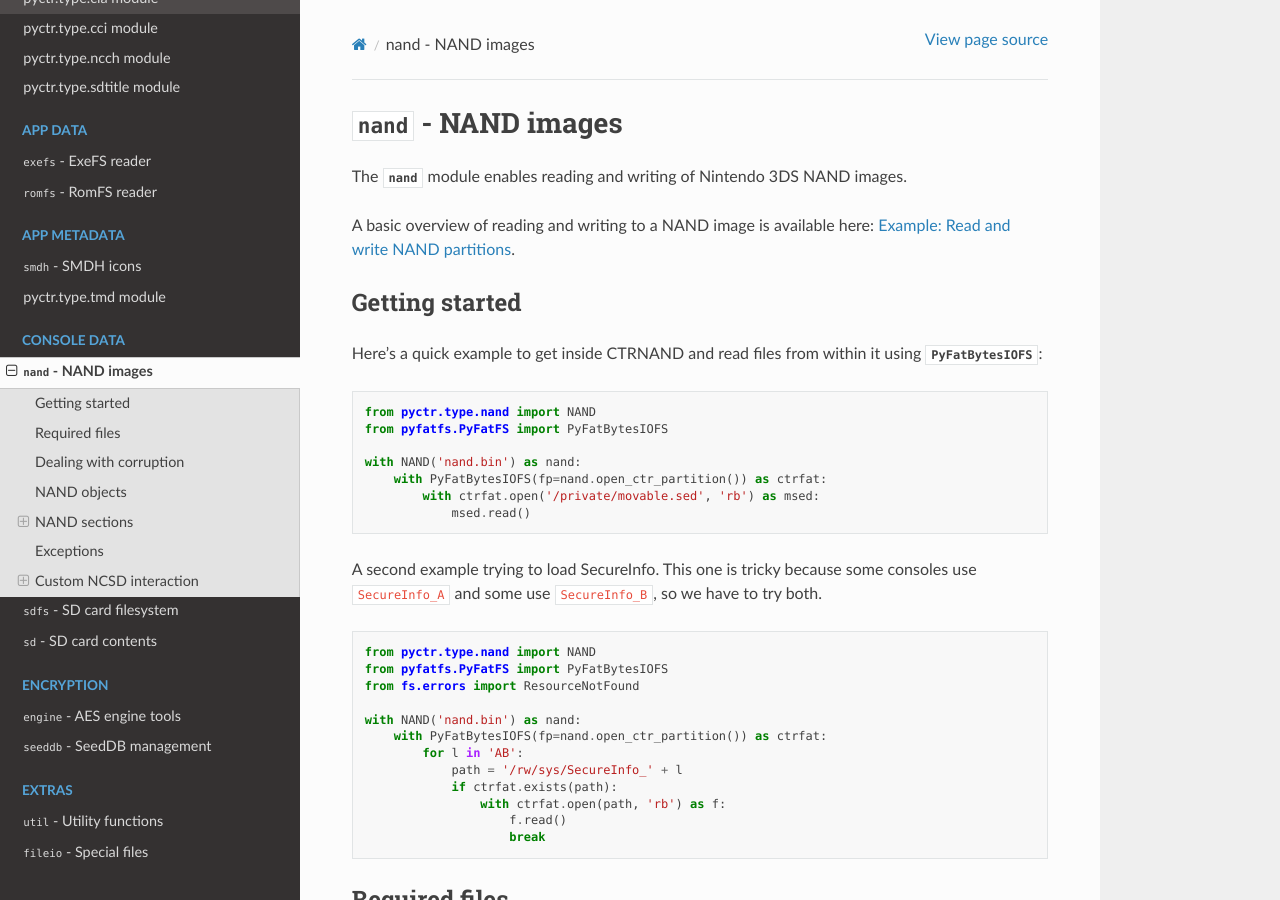
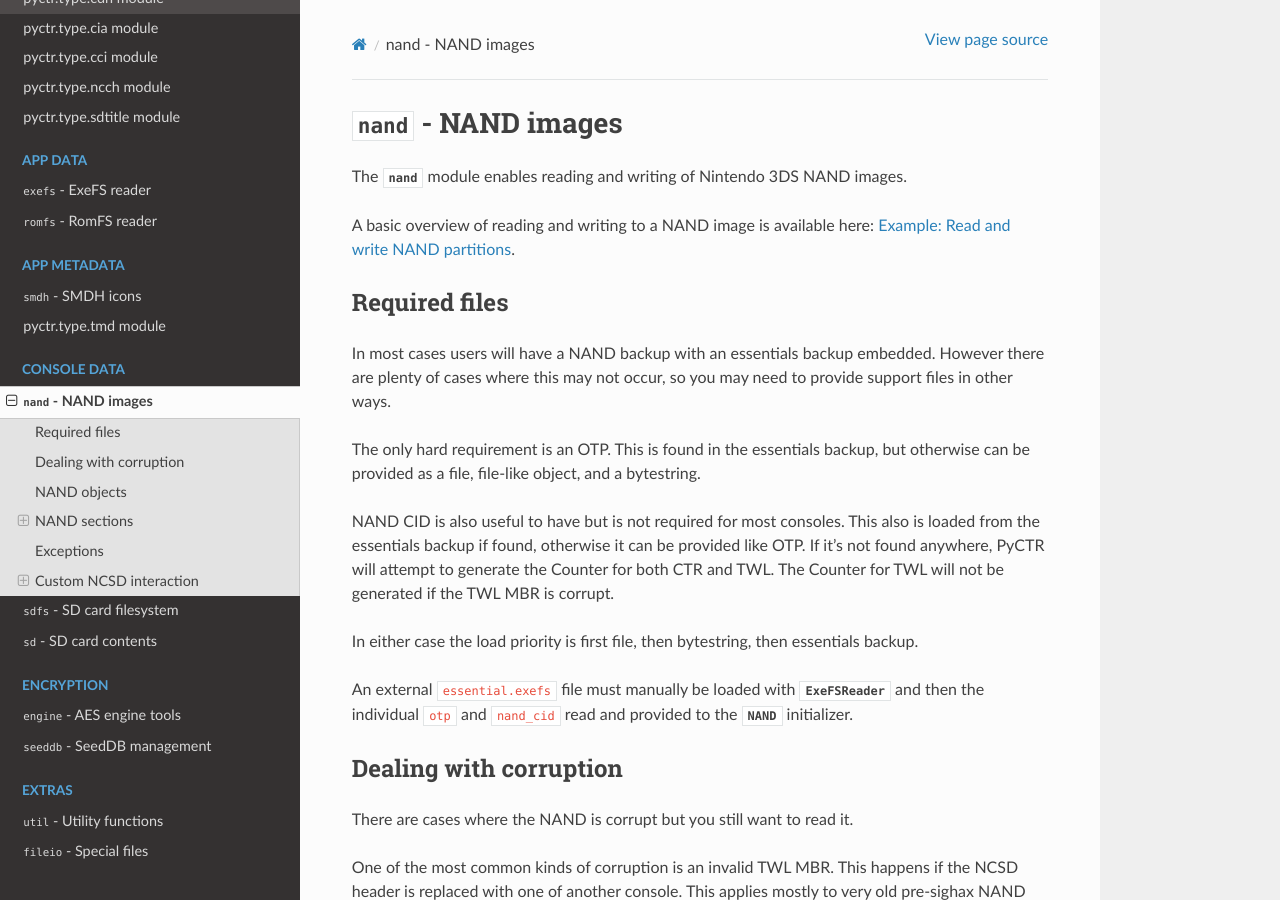
Before and after one commit to ihaveamac/pyctr, a Sphinx documentation site: the page built from docs/pyctr.type.nand.rst, in a window 1280 px wide and 900 px high. Built offline with Sphinx 7.4.7 and the Read the Docs theme 3.1.0, drawn with Linux system fonts in a browser that asks for light colours; the version number could not be read and is left out.

Commit message:
docs: remove documentation related to pyfatfs features

```diff
--- a/docs/index.rst
+++ b/docs/index.rst
@@ -43,7 +43,6 @@ It can be installed with ``pip``:
    :caption: Getting started
 
    example-cia
-   example-nand
 
 .. toctree::
    :maxdepth: 1
--- a/docs/pyctr.type.nand.rst
+++ b/docs/pyctr.type.nand.rst
@@ -7,38 +7,6 @@
 The :mod:`nand` module enables reading and writing of Nintendo 3DS NAND images.
 
 A basic overview of reading and writing to a NAND image is available here: :doc:`example-nand`.
-
-Getting started
----------------
-
-Here's a quick example to get inside CTRNAND and read files from within it using :mod:`~pyfatfs.PyFatBytesIOFS`:
-
-.. code-block:: python
-
-    from pyctr.type.nand import NAND
-    from pyfatfs.PyFatFS import PyFatBytesIOFS
-
-    with NAND('nand.bin') as nand:
-        with PyFatBytesIOFS(fp=nand.open_ctr_partition()) as ctrfat:
-            with ctrfat.open('/private/movable.sed', 'rb') as msed:
-                msed.read()
-
-A second example trying to load SecureInfo. This one is tricky because some consoles use ``SecureInfo_A`` and some use ``SecureInfo_B``, so we have to try both.
-
-.. code-block:: python
-
-    from pyctr.type.nand import NAND
-    from pyfatfs.PyFatFS import PyFatBytesIOFS
-    from fs.errors import ResourceNotFound
-
-    with NAND('nand.bin') as nand:
-        with PyFatBytesIOFS(fp=nand.open_ctr_partition()) as ctrfat:
-            for l in 'AB':
-                path = '/rw/sys/SecureInfo_' + l
-                if ctrfat.exists(path):
-                    with ctrfat.open(path, 'rb') as f:
-                        f.read()
-                        break
 
 Required files
 --------------
```
Also changed, not shown: docs/example-nand.rst (+2 -95 lines).
